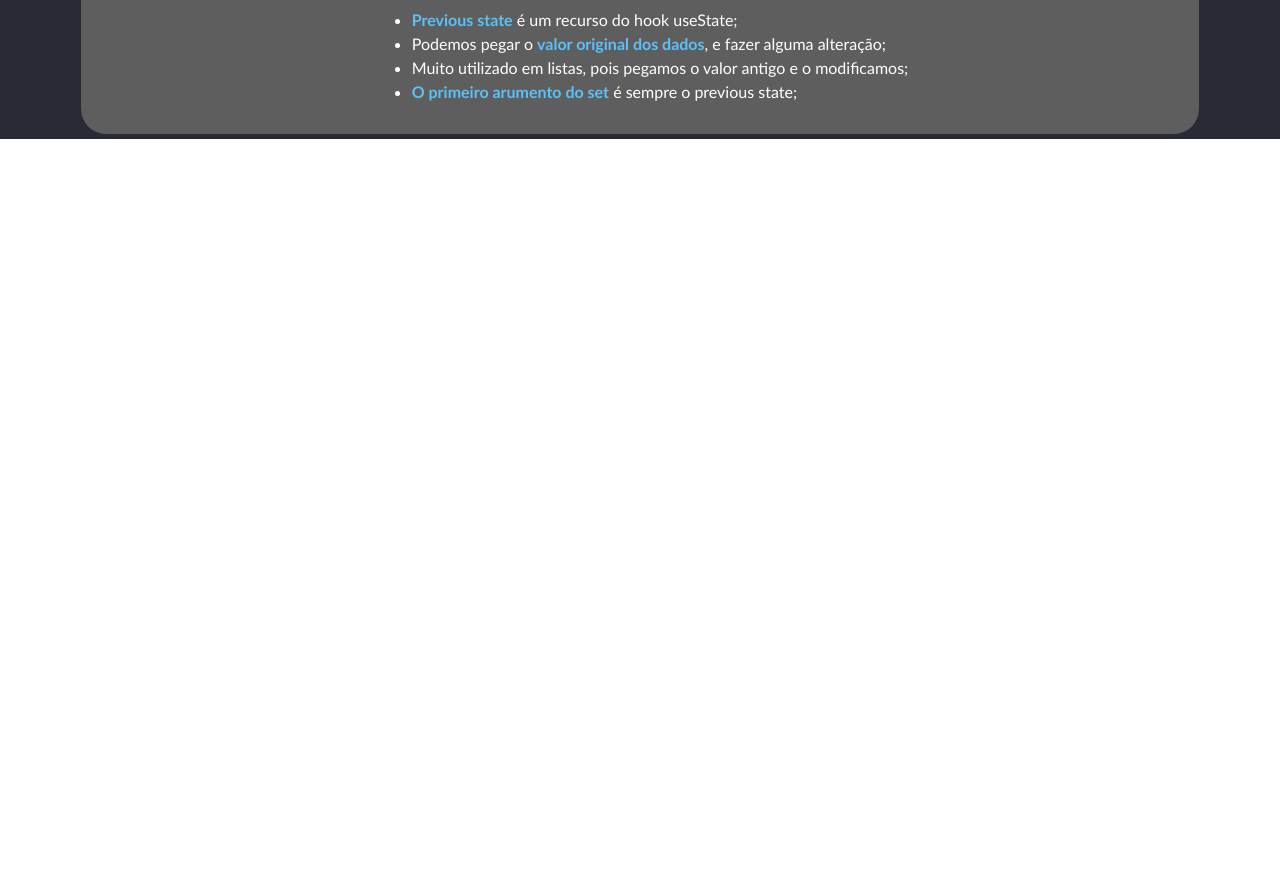
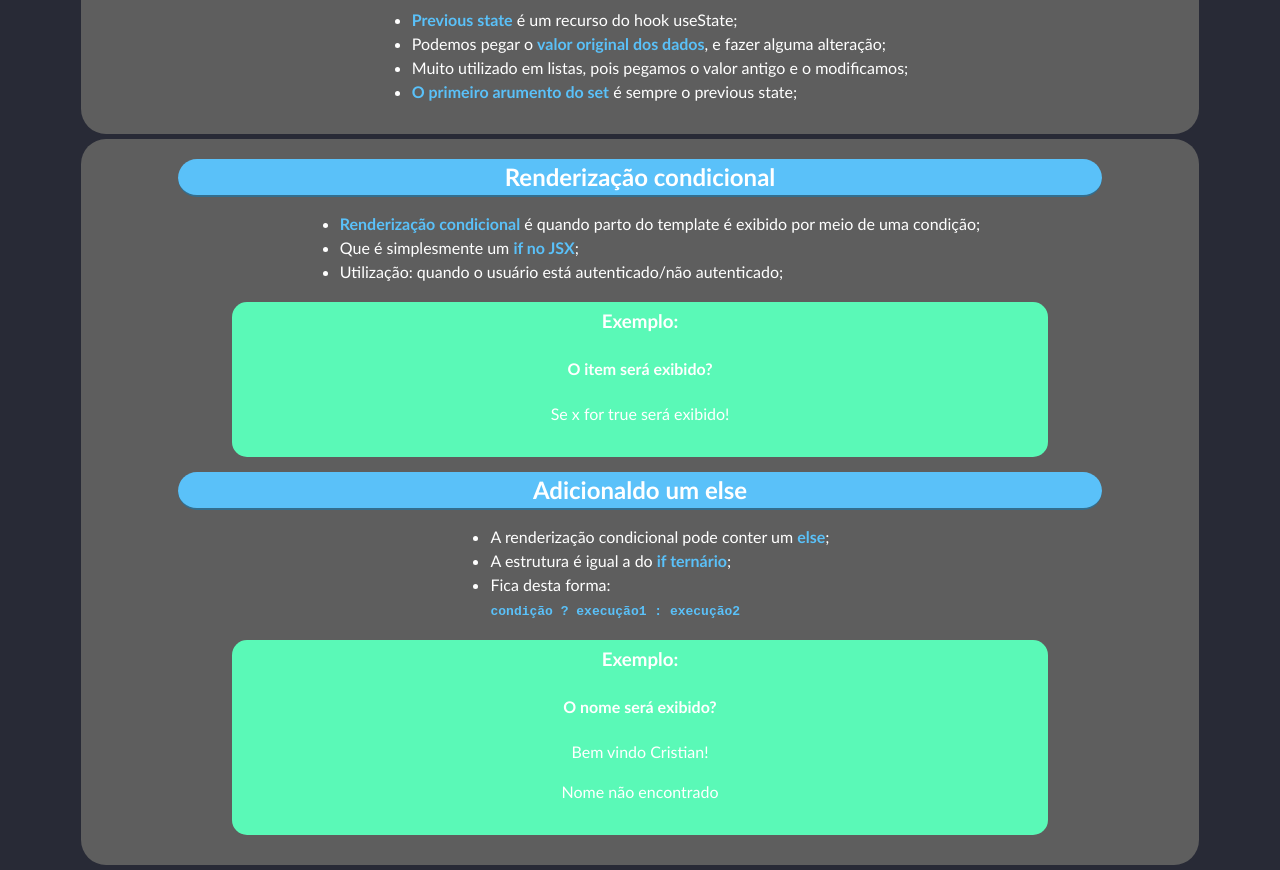
Before and after one commit to CristianTalys/ReactClass, a React (Vite) app in the folder 3_AVANCANDO_EM_REACT/avancando/: page / in a window 1280 px wide. Shown: the part 2060-2930 px from the top of the page. Before the commit the page ends 2199 px from the top, so only its background shows below. Built offline with nearby package versions, Linux system fonts and the light colour scheme.

Commit message:
Fim aulas sobre Renderização Condicional

```diff
--- a/3_AVANCANDO_EM_REACT/avancando/src/App.jsx
+++ b/3_AVANCANDO_EM_REACT/avancando/src/App.jsx
@@ -3,6 +3,7 @@ import { useState } from 'react';
 import ImageUse from './components/ImageUse';
 import Hooks from './components/Hooks';
 import RenderList from './components/RenderList';
+import CondicionalRender from './components/CondicionalRender';
 // importanto imagem
 
 // import styles
@@ -18,6 +19,7 @@ function App() {
       <ImageUse />
       <Hooks />
       <RenderList />
+      <CondicionalRender />
     </>
   )
 }
--- /dev/null
+++ b/3_AVANCANDO_EM_REACT/avancando/src/components/CondicionalRender.jsx
@@ -0,0 +1,33 @@
+const CondicionalRender = () => {
+    const x = true;
+    const y = "Cristian";
+  return (
+    <div className="content">
+        <h2 className="subtitle">Renderização condicional</h2>
+        <ul>
+            <li><strong>Renderização condicional</strong> é quando parto do template é exibido por meio de uma condição;</li>
+            <li>Que é simplesmente um <strong>if no JSX</strong>;</li>
+            <li>Utilização: quando o usuário está autenticado/não autenticado;</li>
+        </ul>
+        <div className="exemplo">
+          <h3>Exemplo:</h3>
+          <h4>O item será exibido?</h4>
+          {x && <p>Se x for true será exibido!</p>}
+        </div>
+        <h2 className="subtitle">Adicionaldo um else</h2>
+        <ul>
+          <li>A renderização condicional pode conter um <strong>else</strong>;</li>
+          <li>A estrutura é igual a do <strong>if ternário</strong>;</li>
+          <li>Fica desta forma: <br /> <strong><code>condição ? execução1 : execução2</code></strong></li>
+        </ul>
+        <div className="exemplo">
+        <h3>Exemplo:</h3>
+        <h4>O nome será exibido?</h4>
+        {y === 'Cristian' ? <p>Bem vindo {y}!</p>:<p>Nome não encontrado</p>}
+        {y === 'Antonio' ? <p>Bem vindo {y}!</p>:<p>Nome não encontrado</p>}
+        </div>
+    </div>
+  )
+}
+
+export default CondicionalRender
--- a/3_AVANCANDO_EM_REACT/avancando/src/components/RenderList.jsx
+++ b/3_AVANCANDO_EM_REACT/avancando/src/components/RenderList.jsx
@@ -6,7 +6,8 @@ const RenderList = () => {
     { id: 1, nome: "Matheus", age: 31 },
     { id: 2, nome: "Pedro", age: 23 },
     { id: 3, nome: "José", age: 42 },
-  ])
+  ]);
+
 return (
   <div className="content">
     <h2 className="subtitle">Renderização de lista</h2>
```
Lines whose indentation alone changed are shown as unchanged.
